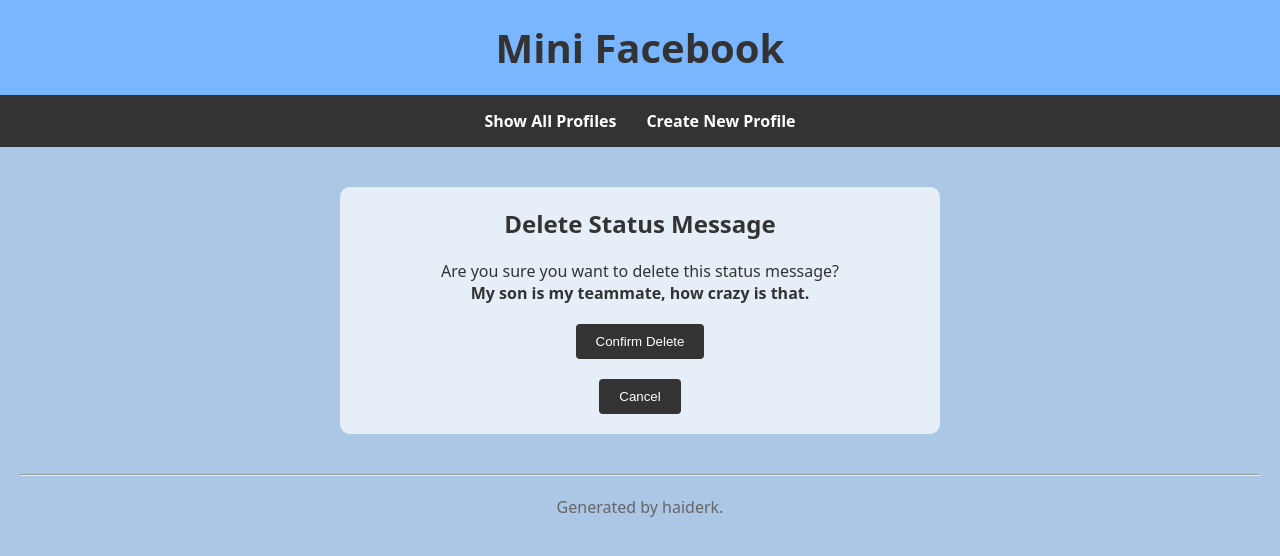
After one commit to haiderak12/412-a3, a Django app: page /mini_fb/status/1/delete_status in a window 1280 px wide. The commit adds this page. Shown: the top 556 px of the page. Run offline with Django 5.2, Linux system fonts and the light colour scheme; data comes from the database, SQL or seed files in the repository; both versions use the stored data as it was after the commit.

Commit message:
Assignment 6

```diff
--- a/cs412/settings.py
+++ b/cs412/settings.py
@@ -129,6 +129,10 @@ STATICFILES_DIRS = [
     os.path.join(BASE_DIR, "static")
 ]
 
+# Handle media files
+MEDIA_URL = '/media/'
+MEDIA_ROOT = os.path.join(BASE_DIR, 'media')
+
 # Default primary key field type
 # https://docs.djangoproject.com/en/5.1/ref/settings/#default-auto-field
 
--- a/cs412/urls.py
+++ b/cs412/urls.py
@@ -27,5 +27,7 @@ urlpatterns = [
     path("formdata/", include("formdata.urls")),
     path("restaurant/", include("restaurant.urls")),
     path("mini_fb/", include("mini_fb.urls")),
-] + static(settings.STATIC_URL,
-           document_root=settings.STATIC_ROOT)
+]
+
+urlpatterns += static(settings.STATIC_URL, document_root=settings.STATIC_ROOT)
+urlpatterns += static(settings.MEDIA_URL, document_root=settings.MEDIA_ROOT)
--- a/mini_fb/admin.py
+++ b/mini_fb/admin.py
@@ -7,3 +7,4 @@ from .models import *
 
 admin.site.register(Profile)
 admin.site.register(StatusMessage)
+admin.site.register(Image)
--- a/mini_fb/models.py
+++ b/mini_fb/models.py
@@ -16,8 +16,9 @@ class Profile(models.Model):
     image_url = models.URLField(blank=True)
 
     def __str__(self):
-        '''Return a string representation of this object.'''
-
+        '''
+        Return a string representation of this object.
+        '''
         return f'{self.firstname} {self.lastname}'
 
     def get_status_messages(self):
@@ -27,9 +28,33 @@ class Profile(models.Model):
         return reverse('show_profile', kwargs={'pk': self.pk})
 
 class StatusMessage(models.Model):
+
+    # Data attributes of a StatusMessage
     timestamp = models.DateTimeField(default=timezone.now)
     message = models.TextField()
     profile = models.ForeignKey(Profile, on_delete=models.CASCADE)
 
+    def get_images(self):
+        '''
+        Returns all images associated with this object
+        '''
+        return self.image_set.all()
+
     def __str__(self):
+        '''
+        Return a string representation of the StatusMessage object
+        '''
         return f"StatusMessage({self.profile.firstname} {self.profile.lastname} at {self.timestamp})"
+
+class Image(models.Model):
+
+    # Data attributes of an Image
+    image_file = models.ImageField(upload_to='images/')
+    status_message = models.ForeignKey('StatusMessage', on_delete=models.CASCADE)
+    timestamp = models.DateTimeField(default=timezone.now)
+
+    def __str__(self):
+        '''
+        Returns a string representation of the Image Instance
+        '''
+        return f"Image for StatusMessage {self.status_message.id} at {self.timestamp}"
--- /dev/null
+++ b/mini_fb/templates/mini_fb/delete_status_form.html
@@ -0,0 +1,20 @@
+{% extends 'mini_fb/base.html' %}
+
+{% block content %}
+<div class="delete_status_page">
+    <h2>Delete Status Message</h2>
+    <p>Are you sure you want to delete this status message?</p>
+    <p><strong>{{ status_message.message }}</strong></p>
+
+    <!-- Confirm Delete Form -->
+    <form method="POST">
+        {% csrf_token %}
+        <button type="submit">Confirm Delete</button>
+    </form>
+
+    <!-- Cancel Delete Form -->
+    <form method="GET" action="{% url 'show_profile' status_message.profile.pk %}">
+        <button type="submit">Cancel</button>
+    </form>
+</div>
+{% endblock %}
--- a/mini_fb/urls.py
+++ b/mini_fb/urls.py
@@ -11,4 +11,7 @@ urlpatterns = [
     path(r'profile/<int:pk>', views.ShowProfilePageView.as_view(), name='show_profile'),
     path(r'create_profile', views.CreateProfileView.as_view(), name='create_profile'),
     path(r'profile/<int:pk>/create_status', views.CreateStatusMessageView.as_view(), name='create_status'),
+    path(r'profile/<int:pk>/update_profile', views.UpdateProfileView.as_view(), name='update_profile'),
+    path(r'status/<int:pk>/delete_status', views.DeleteStatusMessageView.as_view(), name='delete_status'),
+    path(r'status/<int:pk>/update_status', views.UpdateStatusMessageView.as_view(), name='update_status'),
 ]
--- a/mini_fb/views.py
+++ b/mini_fb/views.py
@@ -1,9 +1,9 @@
 from django.shortcuts import render
 
 # Create your views here.
-from django.views.generic import ListView, DetailView, CreateView
-from .models import Profile # import the models
-from .forms import CreateProfileForm, CreateStatusMessageForm
+from django.views.generic import *
+from .models import * # import the models
+from .forms import *
 from django.urls import reverse
 
 # class-based view
@@ -42,11 +42,59 @@ class CreateStatusMessageView(CreateView):
         return context
 
     def form_valid(self, form):
+        # Attach the profile to the status message
         profile_pk = self.kwargs['pk']
         profile = Profile.objects.get(pk=profile_pk)
         form.instance.profile = profile
+
+        # Save the status message to the database
+        sm = form.save()
+
+        # Read the files from the request
+        files = self.request.FILES.getlist('files')
+        print(f"Number of files uploaded: {len(files)}")  # Debugging statement
+
+        # Iterate over each file and create an Image object
+        for f in files:
+            # Create an Image object but don't save to the database yet
+            image = Image()
+            image.image_file = f
+            image.status_message = sm
+
+            # Save the Image object to the database
+            image.save()
+            print(f"Saved image: {image.image_file.name}")  # Debugging statement
+
         return super().form_valid(form)
 
     def get_success_url(self):
         profile_pk = self.kwargs['pk']
         return reverse('show_profile', kwargs={'pk': profile_pk})
+
+class UpdateProfileView(UpdateView):
+    model = Profile
+    form_class = UpdateProfileForm
+    template_name = 'mini_fb/update_profile_form.html'
+
+    def get_success_url(self):
+        profile_pk = self.object.pk
+        return reverse('show_profile', kwargs={'pk': profile_pk})
+
+class DeleteStatusMessageView(DeleteView):
+    model = StatusMessage
+    template_name = 'mini_fb/delete_status_form.html'
+    context_object_name = 'status_message'
+
+    def get_success_url(self):
+        profile_pk = self.object.profile.pk
+        return reverse('show_profile', kwargs={'pk': profile_pk})
+
+class UpdateStatusMessageView(UpdateView):
+    model = StatusMessage
+    form_class = UpdateStatusMessageForm
+    template_name = 'mini_fb/update_status_form.html'
+    context_object_name = 'status_message'
+
+    def get_success_url(self):
+        profile_pk = self.object.profile.pk
+        return reverse('show_profile', kwargs={'pk': profile_pk})
--- a/static/styles.css
+++ b/static/styles.css
@@ -84,6 +84,7 @@ body > hr {
     text-align: left;
 }
 
+/* Mini Facebook styles */
 .fb_table {
     margin: 20px auto;
     text-align: center;
@@ -118,24 +119,15 @@ body > hr {
     text-align: right;
 }
 
-.fb_profile {
-    display: flex;
-    flex-direction: column;
-    align-items: center; /* Centers items horizontally */
-    margin: 20px auto;
-    background-color: #83b7e2;
-    width: 500px;
-    padding: 10px 20px;
-    border-radius: 10px;
-}
-
+/* Profile page styles */
 .profile-title {
     margin-bottom: 20px;
     text-align: center;
 }
 
-.profile-title img {
+.fb_profile img {
     border-radius: 20px;
+    padding: 5px;
 }
 
 .profile-info {
@@ -175,8 +167,53 @@ body > hr {
     text-align: center;
 }
 
-.status_page form button {
-    margin: 20px;
+button {
+    margin-top: 20px;
+    padding: 10px 20px;
+    background-color: #333;
+    color: white;
+    border: none;
+    border-radius: 4px;
+    cursor: pointer;
+}
+
+/* Update profile page styling */
+.create_profile, .fb_profile, .status_page, .update_profile_page, .update_status_page, .delete_status_page {
+    max-width: 600px;
+    margin: 40px auto;
+    text-align: center;
+    background-color: #e6eff7;
+    padding: 20px;
+    border-radius: 10px;
+}
+
+.update_profile_page form {
+    display: flex;
+    flex-direction: column;
+    align-items: center;
+}
+
+.update_profile_page form p {
+    width: 100%;
+    margin-bottom: 15px;
+    text-align: left;
+}
+
+form label {
+    display: block;
+    margin-bottom: 5px;
+    font-weight: bold;
+}
+
+form input {
+    width: 100%;
+    padding: 10px;
+    border: 1px solid #ccc;
+    border-radius: 4px;
+}
+
+form button:hover {
+    background-color: #555;
 }
 
 h2, h3 {
```
Also changed, not shown: mini_fb/forms.py (+10 -0 lines), mini_fb/templates/mini_fb/create_status_form.html (+6 -1 lines), mini_fb/templates/mini_fb/show_profile.html (+16 -1 lines), mini_fb/templates/mini_fb/update_profile_form.html (added, +15 -0 lines), mini_fb/templates/mini_fb/update_status_form.html (added, +15 -0 lines), db.sqlite3, media/images/Bronny_James_101824.jpg (added), media/images/lewiscar.webp (added), media/images/penaldo.jpg (added), mini_fb/migrations/0003_image.py (added), 2 other files.
